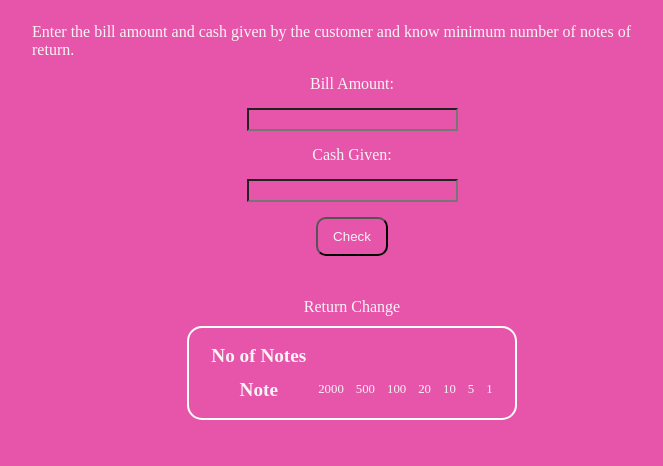
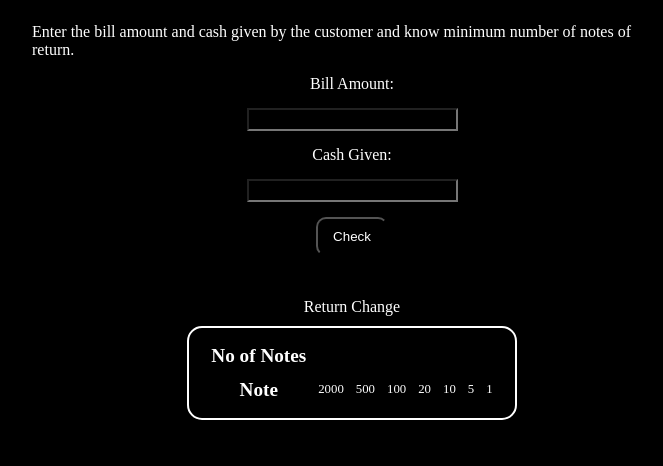
Before and after one commit to Bibin-Antony/Cash-register-app, a plain HTML site: page index.html in a window 1280 px wide. Shown: the part 334-800 px from the top of the page, without its empty margins (288-951 px from the left). Drawn offline with Linux system fonts and the light colour scheme.

Commit message:
Update style.css

```diff
--- a/style.css
+++ b/style.css
@@ -1,6 +1,6 @@
 *{
-    background-color: rgb(231, 85, 170);
-    color: whitesmoke;
+    background-color: rgb(0, 0, 0);
+    color: rgb(255, 255, 255);
 }
 
 .container{
```
